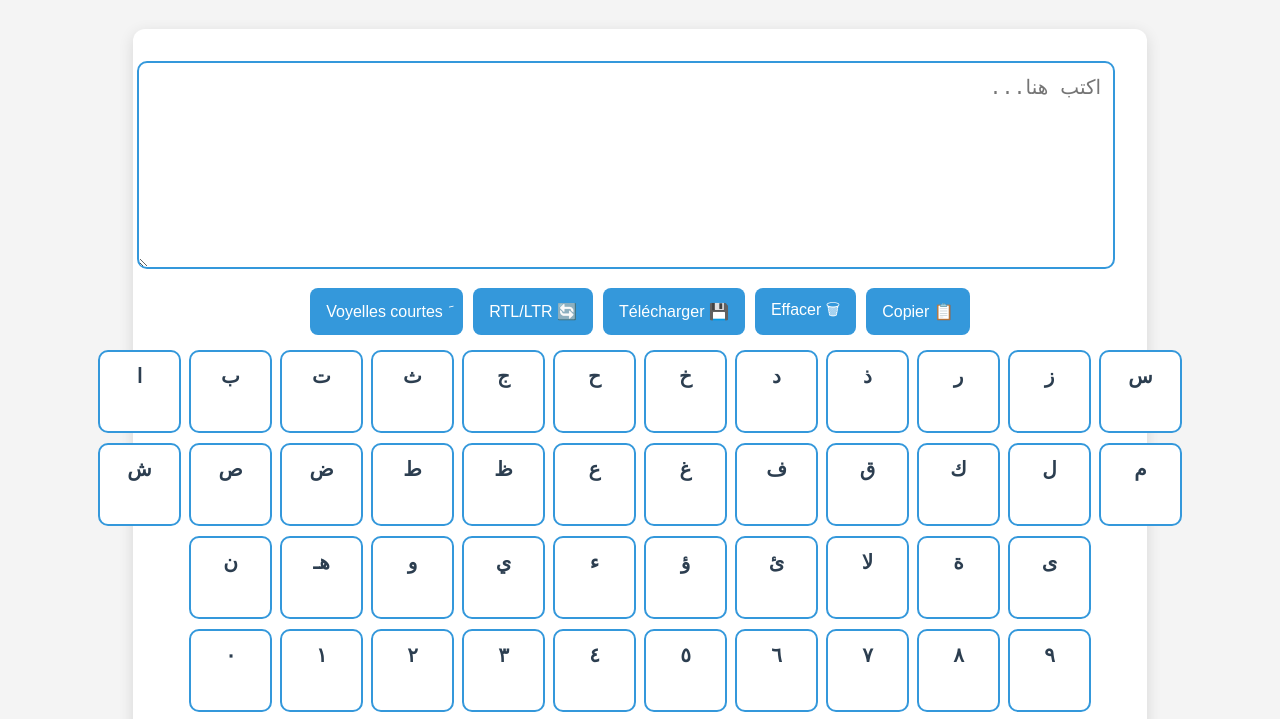
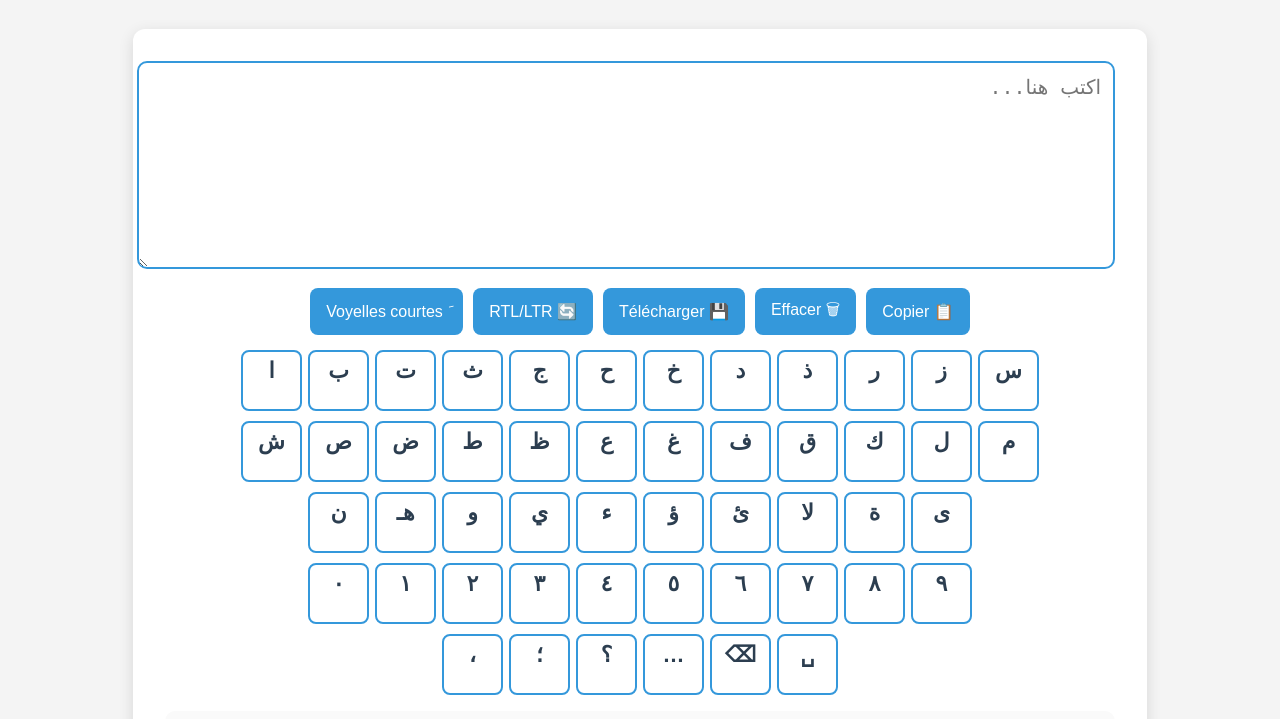
Before and after one commit to gouizamahmoud4-droid/arabic-keyboard, a plain HTML site: page index.html in a window 1280 px wide. Shown: the part 71-790 px from the top of the page. Drawn offline with Linux system fonts and the light colour scheme.

Commit message:
Update style.css

```diff
--- a/style.css
+++ b/style.css
@@ -106,21 +106,21 @@ button:hover {
 
 .row {
   display: flex;
-  flex-direction: row-reverse; /* clavier inversé */
+  flex-direction: row-reverse;
   justify-content: center;
-  gap: 8px;
+  gap: 6px;
 }
 
-/* Boutons de clavier */
+/* Boutons du clavier */
 .key {
-  min-width: 55px;
-  min-height: 55px;
-  padding: 12px;
+  min-width: 45px;
+  min-height: 45px;
+  padding: 6px;
   background: var(--key-bg);
   border: 2px solid var(--accent);
-  border-radius: 10px;
+  border-radius: 8px;
   text-align: center;
-  font-size: 20px;
+  font-size: 22px;   /* Caractères grands */
   font-weight: bold;
   cursor: pointer;
   transition: background 0.2s, transform 0.1s;
@@ -132,19 +132,19 @@ button:hover {
   transform: scale(1.05);
 }
 
-/* Voyelles courtes plus grandes */
+/* Voyelles courtes plus visibles */
 #tashkeelRow {
   display: none;
   justify-content: flex-end;
   flex-wrap: wrap;
-  gap: 8px;
+  gap: 6px;
   margin: 15px 0;
 }
 
 #tashkeelRow .key {
-  min-width: 50px;
-  min-height: 50px;
-  font-size: 22px;
+  min-width: 40px;
+  min-height: 40px;
+  font-size: 28px;  /* caractères très grands */
   font-weight: bold;
 }
 
```
